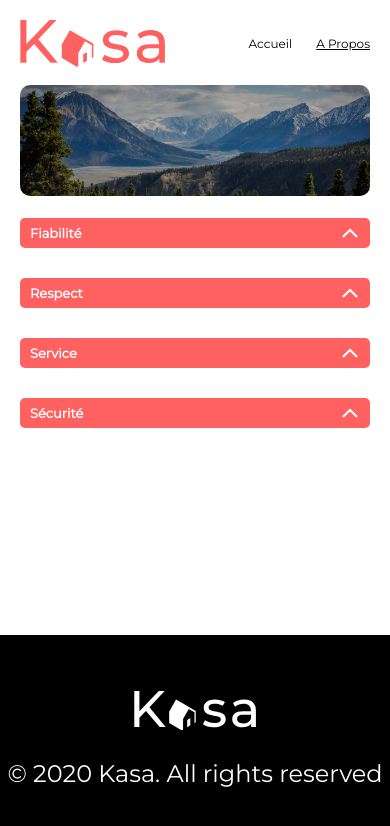
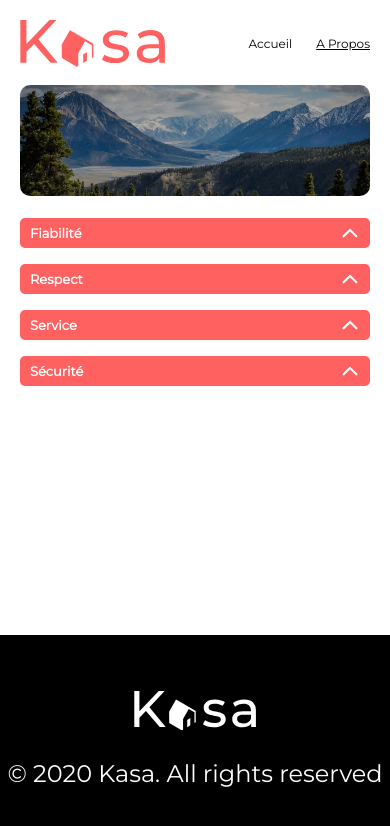
Before and after one commit to NikXpro/kasa-app, a React (Vite) app: page /about in a window 390 px wide. Shown: the top 826 px of the page. Built offline with nearby package versions, Linux system fonts and the light colour scheme.

Commit message:
Update responsive styles for About component

```diff
--- a/src/pages/About/About.scss
+++ b/src/pages/About/About.scss
@@ -2,5 +2,17 @@
   display: flex;
   flex-direction: column;
   align-items: center;
-  gap: 1.875rem;
+  gap: 1.675rem;
 }
+
+@media (max-width: 1024px) {
+  .information {
+    gap: 1.375rem;
+  }
+}
+
+@media (max-width: 768px) {
+  .information {
+    gap: 1rem;
+  }
+}
```
